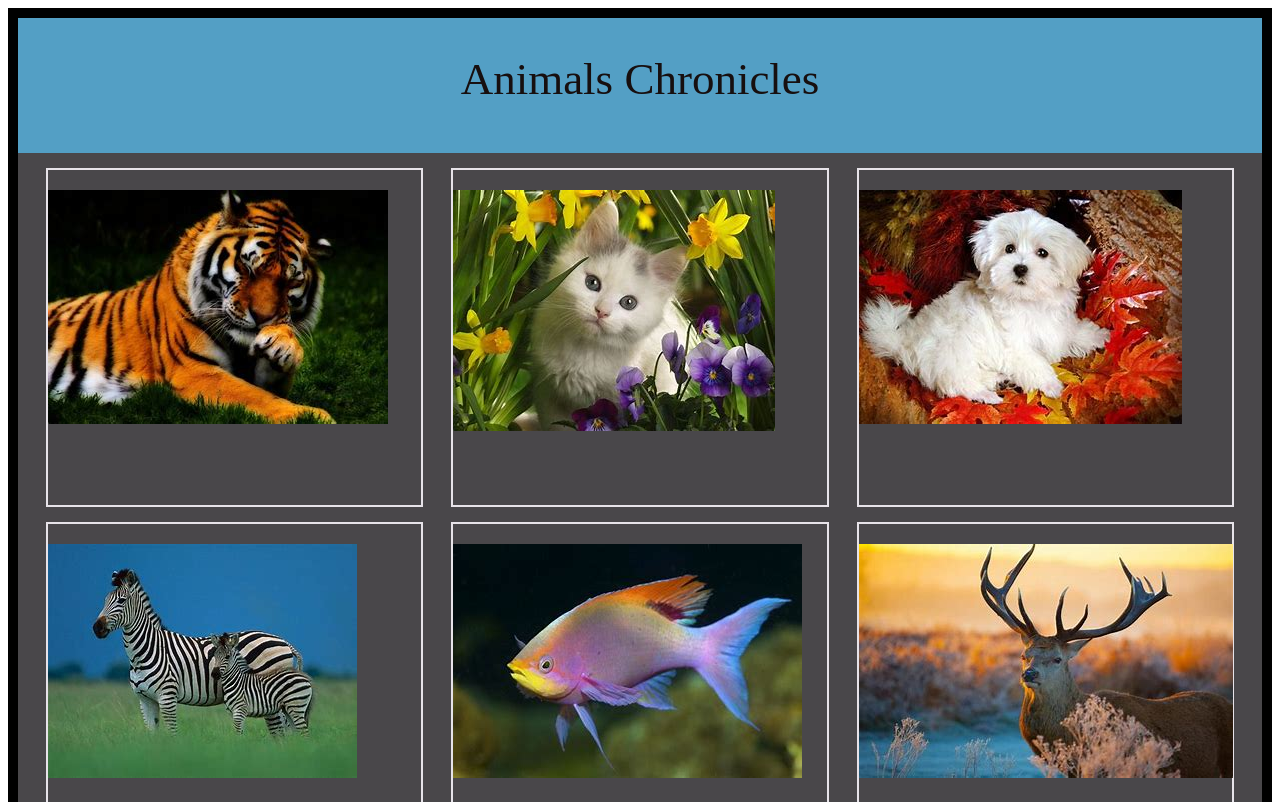
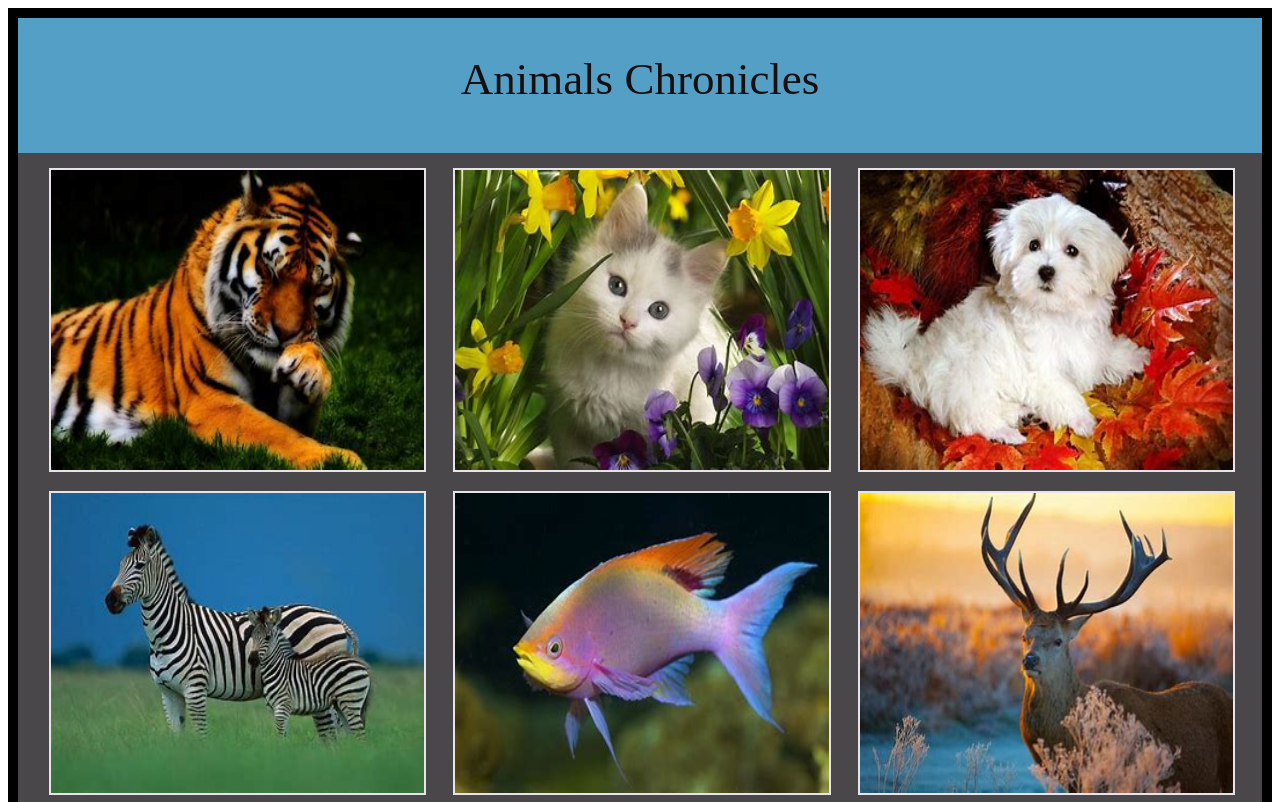
Before and after one commit to CodeSaadhika/wildlife, a plain HTML site: page index.html in a window 1280 px wide. Shown: the top 802 px of the page. Drawn offline with Linux system fonts and the light colour scheme.

Commit message:
style image

```diff
--- a/style.css
+++ b/style.css
@@ -21,12 +21,13 @@ header{
     background-color: rgb(73, 71, 74);
 }
 .box{
+    width: 30%;
+}
+.box img{
     border: 2px solid rgb(231, 227, 233);
-    width: 30%;
+    width: 100%;
     height: 300px;
-    padding: 20px 0px 15px;
     margin-top: 15px;
     background-repeat:no-repeat ;
     background-size: cover;
-
 }
```
